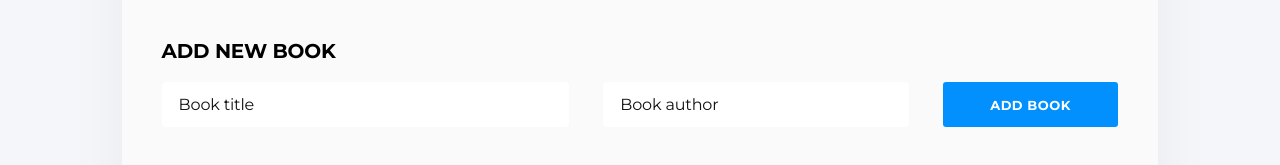
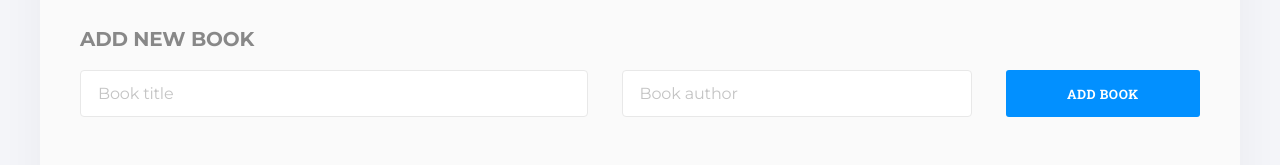
Before and after one commit to luigirazum/mv-books-log, a React (Create React App) app: page / in a window 1280 px wide. Shown: the part 237-402 px from the top of the page. Built offline with nearby package versions, Linux system fonts and the light colour scheme; no server answers.

Commit message:
Add RobotoSlab font, Fix some paddings and margins, Add some color variables

```diff
--- a/src/assets/styles/index.css
+++ b/src/assets/styles/index.css
@@ -6,10 +6,18 @@
 @import url('https://fonts.googleapis.com/css2?family=Montserrat:wght@600&display=swap');
 @import url('https://fonts.googleapis.com/css2?family=Montserrat:wght@700&display=swap');
 
+/* Roboto Slab */
+@import url('https://fonts.googleapis.com/css2?family=Roboto+Slab:wght@400&display=swap');
+@import url('https://fonts.googleapis.com/css2?family=Roboto+Slab:wght@500&display=swap');
+@import url('https://fonts.googleapis.com/css2?family=Roboto+Slab:wght@600&display=swap');
+@import url('https://fonts.googleapis.com/css2?family=Roboto+Slab:wght@700&display=swap');
+@import url('https://fonts.googleapis.com/css2?family=Roboto+Slab:wght@800&display=swap');
+
 :root {
   /* Fonts */
   /* families */
   --ff-montserrat: 'Montserrat', sans-serif;
+  --ff-robotoslab: 'Roboto Slab', serif;
 
   /* weigths */
   --fw-thin: 300;
@@ -17,18 +25,21 @@
   --fw-medium: 500;
   --fw-semibold: 600;
   --fw-bold: 700;
+  --fw-extrabold: 800;
 
   /* Color pallete */
   --azure: #0290ff;
   --white: #fff;
   --white-fff: #fafafa;
   --pale-grey: #f5f6fa;
+  --grey-888: #888;
+  --grey-c4c4c4: #c4c4c4;
   --black: #000;
   --black-two: #121212;
   --black-5: rgba(0, 0, 0, 0.05);
 
   /* borders */
-  --bc-e8e8e8: #e8e8e8;
+  --common-border: 1px solid #e8e8e8;
 }
 
 /* Add some general resets */
@@ -41,13 +52,11 @@
 }
 
 body {
-  padding: 3.5rem 4rem;
+  padding: 2.5rem;
   background-color: var(--pale-grey);
 }
 
 .bookslog {
-  width: 90%;
-  margin: 0 auto;
   padding: 0 0 8%;
   border-radius: 4px;
   box-shadow: 0 0 60px 0 var(--black-5);
```
